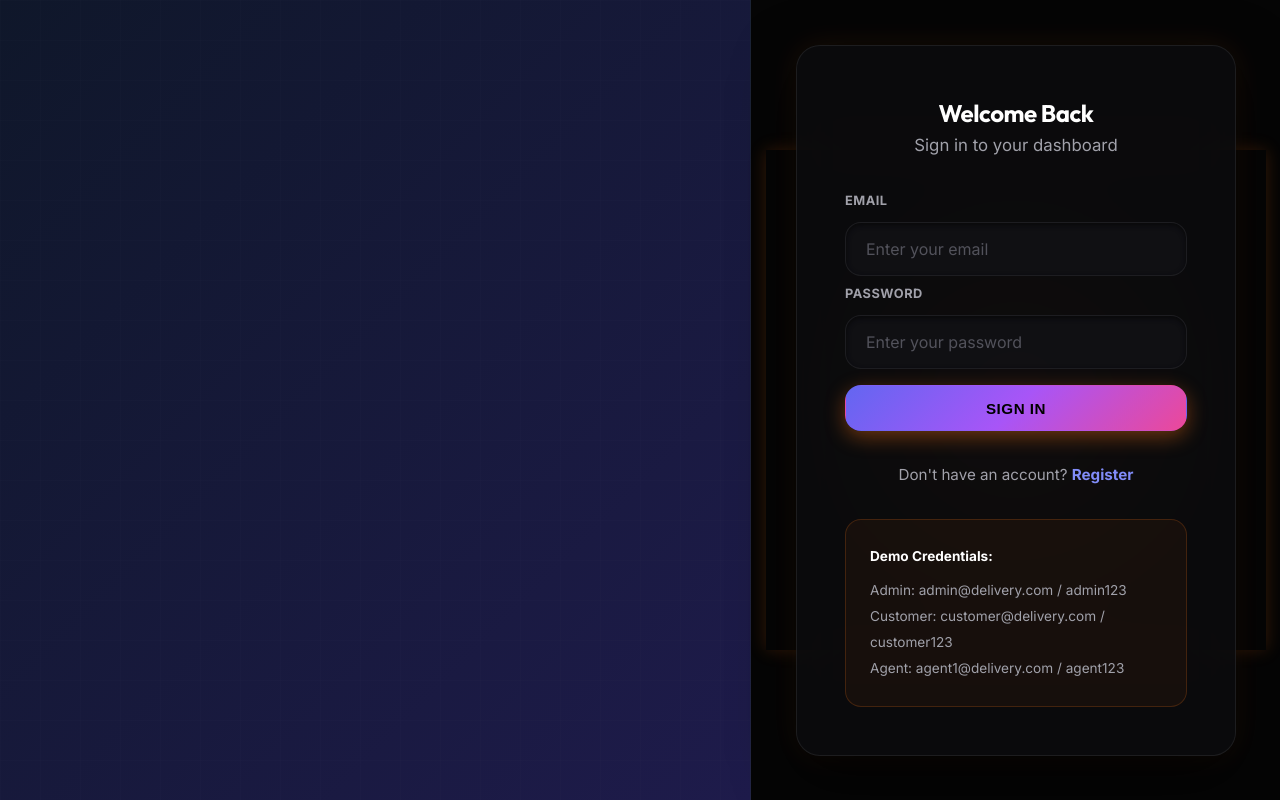
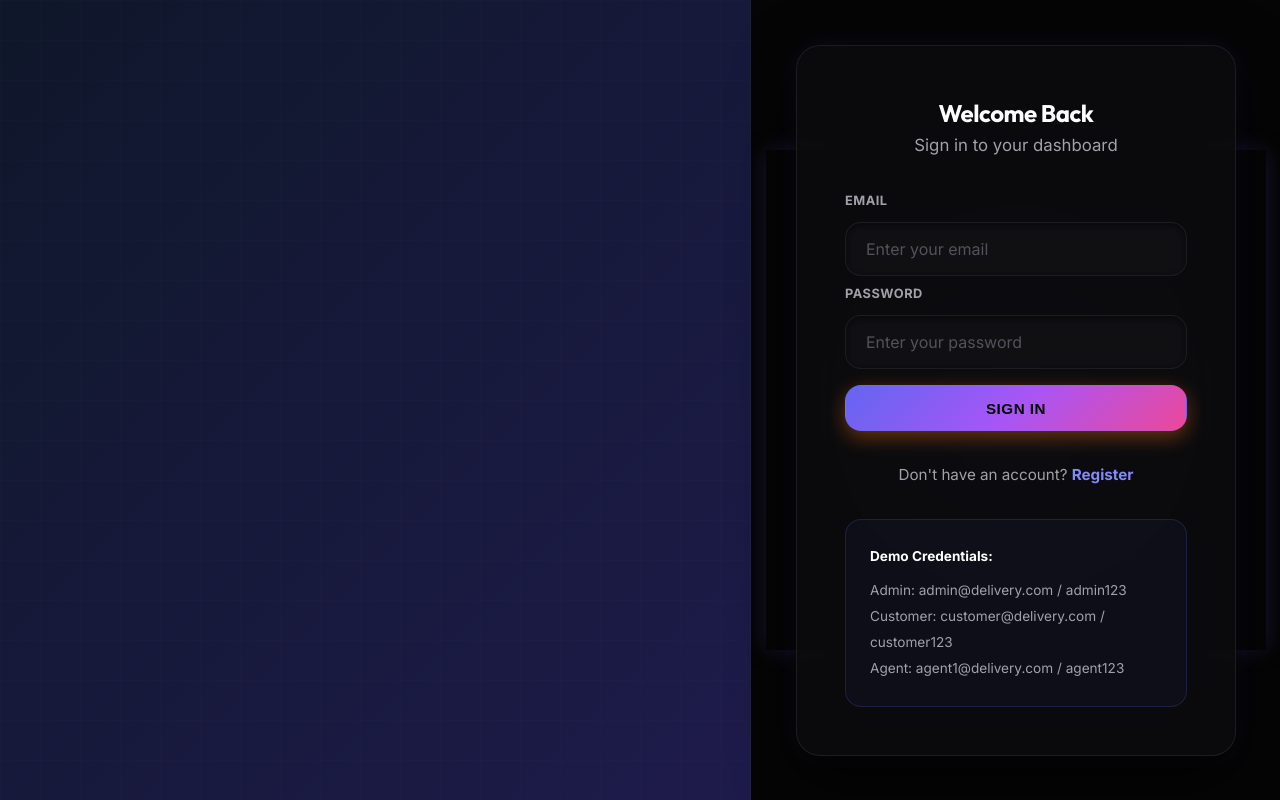
Before and after one commit to Abhirajverma12/LastMileUS, a React (Vite) app in the folder frontend/: page /login in a window 1280 px wide. Built offline with nearby package versions, Linux system fonts and the light colour scheme; no server answers.

Commit message:
fix: sync login and register page UI with new Linear theme and fix title shadow artifact

```diff
--- a/frontend/src/index.css
+++ b/frontend/src/index.css
@@ -72,9 +72,15 @@ a:hover { color: var(--accent-secondary); text-shadow: 0 0 10px var(--accent-glo
 }
 
 @keyframes pulse-glow {
-  0% { box-shadow: 0 0 15px rgba(249, 115, 22, 0.2); }
-  50% { box-shadow: 0 0 35px rgba(249, 115, 22, 0.6); }
-  100% { box-shadow: 0 0 15px rgba(249, 115, 22, 0.2); }
+  0% { box-shadow: 0 0 20px rgba(99, 102, 241, 0.2); }
+  50% { box-shadow: 0 0 40px rgba(168, 85, 247, 0.4); }
+  100% { box-shadow: 0 0 20px rgba(99, 102, 241, 0.2); }
+}
+
+@keyframes text-pulse-glow {
+  0% { filter: drop-shadow(0 0 10px rgba(99, 102, 241, 0.4)); }
+  50% { filter: drop-shadow(0 0 25px rgba(168, 85, 247, 0.7)); }
+  100% { filter: drop-shadow(0 0 10px rgba(99, 102, 241, 0.4)); }
 }
 
 @keyframes slideIn {
@@ -573,8 +579,8 @@ input::placeholder { color: var(--text-muted); }
   padding: 4rem 6rem;
   position: relative;
   border-right: 1px solid rgba(255,255,255,0.05);
-  background: radial-gradient(circle at 30% 50%, rgba(249, 115, 22, 0.08) 0%, transparent 60%),
-              radial-gradient(circle at 70% 80%, rgba(239, 68, 68, 0.05) 0%, transparent 50%);
+  background: radial-gradient(circle at 30% 50%, rgba(99, 102, 241, 0.08) 0%, transparent 60%),
+              radial-gradient(circle at 70% 80%, rgba(168, 85, 247, 0.05) 0%, transparent 50%);
 }
 
 .auth-hero::before {
@@ -602,8 +608,7 @@ input::placeholder { color: var(--text-muted); }
   background: var(--accent-gradient);
   -webkit-background-clip: text;
   -webkit-text-fill-color: transparent;
-  filter: drop-shadow(0 0 25px rgba(249, 115, 22, 0.6));
-  animation: pulse-glow 4s infinite alternate;
+  animation: text-pulse-glow 4s infinite alternate;
 }
 .auth-hero-title span {
   -webkit-text-fill-color: initial; /* allow emojis to show their original colors */
@@ -638,21 +643,21 @@ input::placeholder { color: var(--text-muted); }
 
 .auth-feature-item:hover {
   transform: translateX(10px);
-  border-color: rgba(249, 115, 22, 0.3);
-  box-shadow: 0 5px 20px rgba(249, 115, 22, 0.1);
+  border-color: rgba(99, 102, 241, 0.3);
+  box-shadow: 0 5px 20px rgba(99, 102, 241, 0.1);
 }
 
 .auth-feature-icon {
   width: 40px;
   height: 40px;
   border-radius: 50%;
-  background: rgba(249, 115, 22, 0.1);
+  background: rgba(99, 102, 241, 0.1);
   color: var(--accent-primary);
   display: flex;
   align-items: center;
   justify-content: center;
   font-size: 1.2rem;
-  border: 1px solid rgba(249, 115, 22, 0.2);
+  border: 1px solid rgba(99, 102, 241, 0.2);
 }
 
 .auth-feature-text h4 {
@@ -680,7 +685,7 @@ input::placeholder { color: var(--text-muted); }
   position: absolute;
   top: 50%; left: 50%;
   width: 500px; height: 500px;
-  background: radial-gradient(circle, rgba(249, 115, 22, 0.15) 0%, transparent 60%);
+  background: radial-gradient(circle, rgba(99, 102, 241, 0.15) 0%, transparent 60%);
   transform: translate(-50%, -50%);
   animation: pulse-glow 6s infinite ease-in-out;
   pointer-events: none;
@@ -696,7 +701,7 @@ input::placeholder { color: var(--text-muted); }
   background: rgba(12, 12, 15, 0.85);
   backdrop-filter: blur(30px);
   border: 1px solid rgba(255,255,255,0.08);
-  box-shadow: 0 20px 60px rgba(0,0,0,0.8), 0 0 30px rgba(249,115,22,0.1);
+  box-shadow: 0 20px 60px rgba(0,0,0,0.8), 0 0 30px rgba(99, 102, 241, 0.1);
   z-index: 10;
   border-radius: var(--radius-lg);
   animation: slideIn 0.8s cubic-bezier(0.16, 1, 0.3, 1);
@@ -711,21 +716,21 @@ input::placeholder { color: var(--text-muted); }
   background: var(--accent-gradient);
   -webkit-background-clip: text;
   -webkit-text-fill-color: transparent;
-  filter: drop-shadow(0 4px 15px rgba(249, 115, 22, 0.4));
+  filter: drop-shadow(0 4px 15px rgba(99, 102, 241, 0.4));
 }
 
 .auth-header p { color: var(--text-secondary); font-size: 1.05rem; }
 .auth-footer { text-align: center; font-size: 0.95rem; color: var(--text-secondary); }
 .auth-footer a { color: var(--accent-primary); font-weight: 700; transition: var(--transition-smooth); }
-.auth-footer a:hover { color: var(--accent-secondary); text-shadow: 0 0 10px rgba(249,115,22,0.5); }
+.auth-footer a:hover { color: var(--accent-secondary); text-shadow: 0 0 10px rgba(168, 85, 247, 0.5); }
 
 .demo-creds {
   padding: 1.5rem;
-  background: rgba(249, 115, 22, 0.05);
+  background: rgba(99, 102, 241, 0.05);
   border-radius: var(--radius-md);
   font-size: 0.85rem;
   color: var(--text-secondary);
-  border: 1px solid rgba(249, 115, 22, 0.2);
+  border: 1px solid rgba(99, 102, 241, 0.2);
   line-height: 1.9;
 }
 
--- a/frontend/src/pages/auth/RegisterPage.tsx
+++ b/frontend/src/pages/auth/RegisterPage.tsx
@@ -54,9 +54,8 @@ export default function RegisterPage() {
 
   return (
     <div className="auth-split-layout">
-      {/* Left Side: 3D Hero Section */}
-      <div className="auth-hero">
-        <Hero3D />
+      {/* Left Side: Hero Section */}
+      <div className="auth-hero" style={{ background: 'linear-gradient(135deg, #0f172a 0%, #1e1b4b 100%)' }}>
         <div className="auth-hero-content animate-slide-in">
           <h1 className="auth-hero-title"><span>🚀</span> LastMileUS</h1>
           <p className="auth-hero-subtitle">
```
